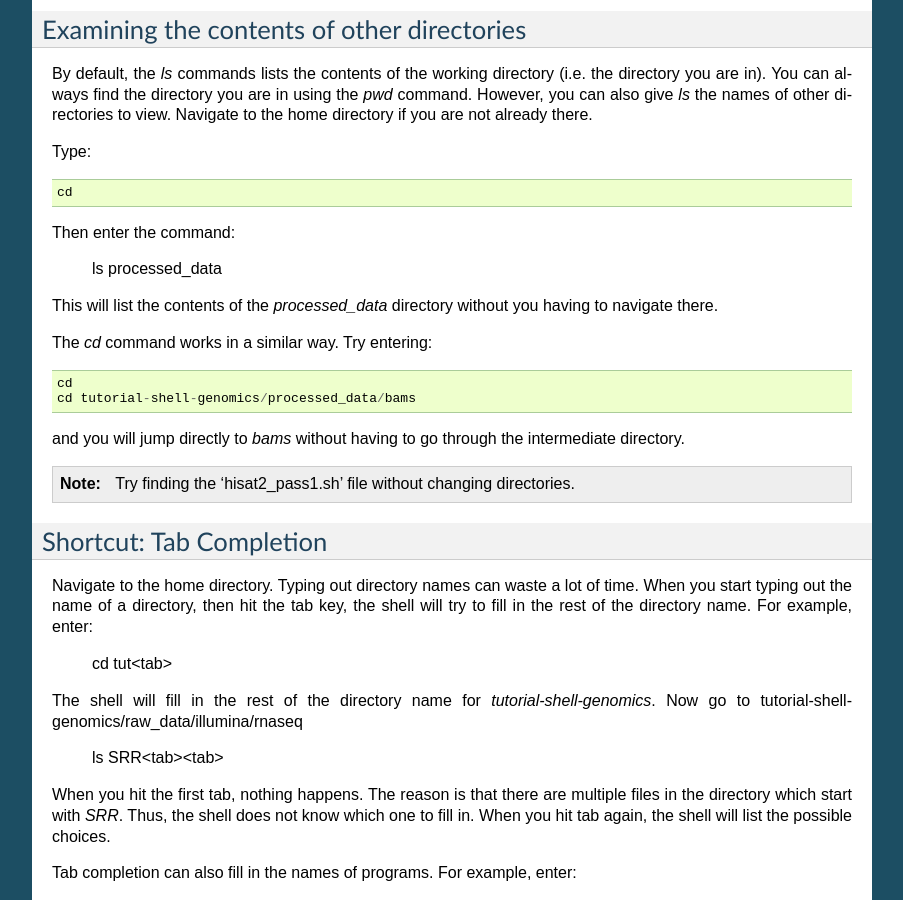
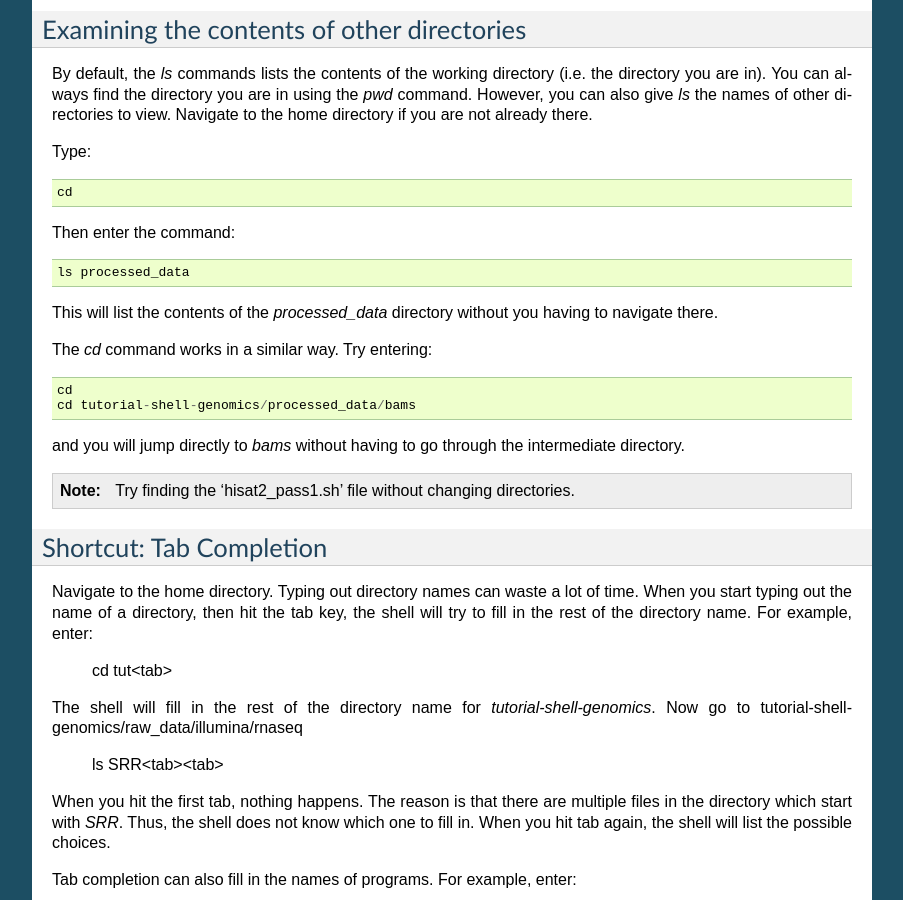
Before and after one commit to biobenkj/vari_linux_teaching, a Sphinx documentation site: the page built from source/navigatetree.rst, in a window 1280 px wide and 900 px high, scrolled down 2898 px. Shown: the whole window, without its empty margins (198-1101 px from the left). Built offline with Sphinx 7.4.7, drawn with Linux system fonts in a browser that asks for light colours; pages that are not in the unit, such as notebooks, are missing from menus.

Commit message:
aesthetic fix

```diff
--- a/source/navigatetree.rst
+++ b/source/navigatetree.rst
@@ -164,7 +164,7 @@ Type::
 
     cd
 
-Then enter the command:
+Then enter the command::
 
     ls processed_data
 
```
